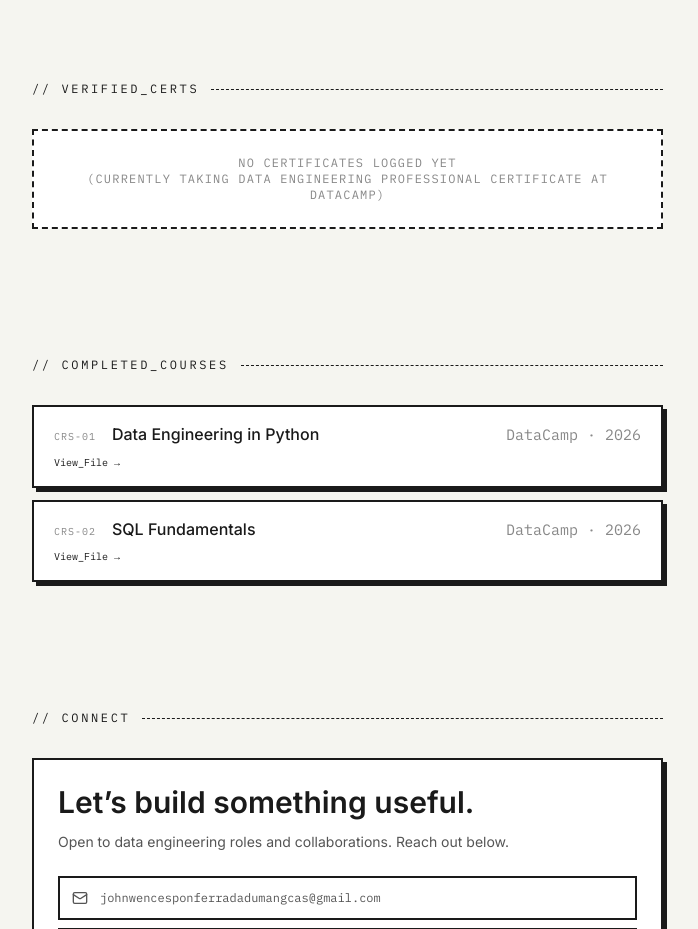
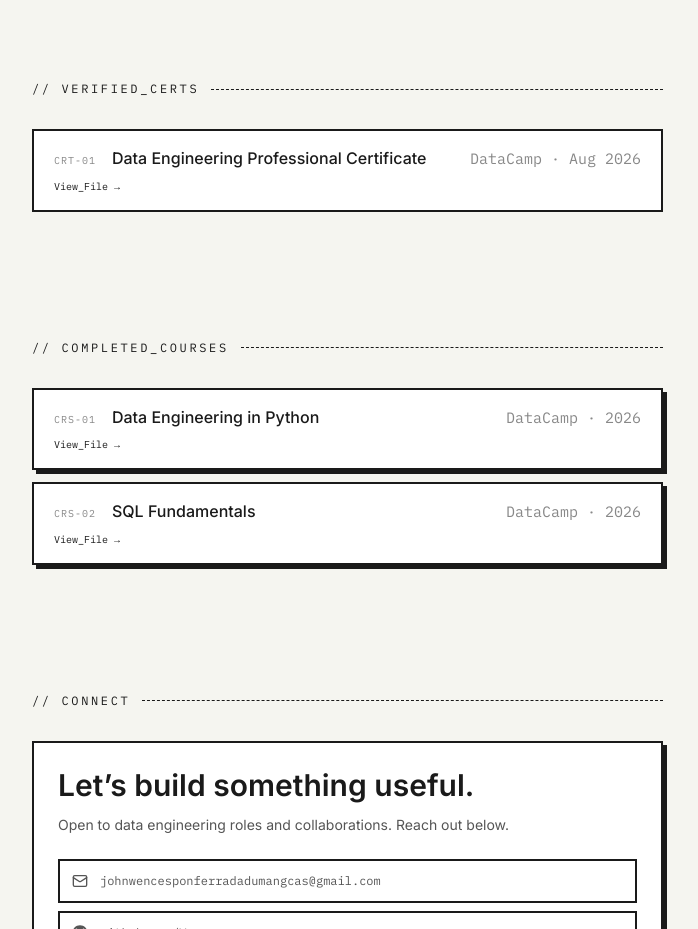
Before and after one commit to Yoeees/my-portfolio, a React (Vite) app: page / in a window 1280 px wide. Shown: the part 3380-4309 px from the top of the page, without its empty margins (553-1251 px from the left). Built offline with nearby package versions, Linux system fonts and the light colour scheme.

Commit message:
feat: added dataengineering certificate

```diff
--- a/src/components/sections/Certificates.tsx
+++ b/src/components/sections/Certificates.tsx
@@ -1,48 +1,114 @@
-import { ExternalLink } from "lucide-react";
+import { useState, useEffect } from "react";
 import Section from "../ui/Section";
 import Reveal from "../ui/Reveal";
-import { CERTIFICATES } from "../../data";
+import { CERTIFICATES, type Certificate } from "../../data";
+
+function CertificateCard({
+  cert,
+  index,
+  onImageClick,
+}: {
+  cert: Certificate;
+  index: number;
+  onImageClick: (img: string) => void;
+}) {
+  return (
+    <button
+      onClick={() => cert.image && onImageClick(cert.image)}
+      className="w-full cursor-pointer border-2 border-line bg-panel px-5 py-4 text-left transition-brutal hover:-translate-x-0.5 hover:-translate-y-0.5 hover:shadow-brutal hover:border-accent"
+    >
+      <div className="flex flex-wrap items-baseline justify-between gap-x-4 gap-y-1">
+        <div className="flex flex-wrap items-baseline gap-x-4 gap-y-1">
+          <span className="font-mono text-[10px] uppercase tracking-widest text-soft">
+            CRT-{String(index + 1).padStart(2, "0")}
+          </span>
+          <h3 className="text-ink font-medium leading-snug">{cert.title}</h3>
+        </div>
+        <span className="font-mono text-[15px] text-soft">
+          {cert.issuer}
+          {cert.date && <span> · {cert.date}</span>}
+        </span>
+      </div>
+      <div className="mt-2 flex gap-3 font-mono text-[10px] text-accent">
+        {cert.image && <span>View_File →</span>}
+      </div>
+    </button>
+  );
+}
 
 export default function Certificates() {
+  const [selectedImage, setSelectedImage] = useState<string | null>(null);
+
+  useEffect(() => {
+    const handleKeyDown = (e: KeyboardEvent) => {
+      if (e.key === "Escape" && selectedImage) {
+        setSelectedImage(null);
+      }
+    };
+
+    if (selectedImage) {
+      document.addEventListener("keydown", handleKeyDown);
+      return () => document.removeEventListener("keydown", handleKeyDown);
+    }
+  }, [selectedImage]);
+
   return (
     <Section id="certificates" title="VERIFIED_CERTS">
       {CERTIFICATES.length === 0 ? (
         <div className="border-2 border-dashed border-line bg-panel p-6 text-center">
           <p className="font-mono text-xs uppercase tracking-widest text-soft">
-            no certificates logged yet <br/>
-            (Currently Taking Data Engineering Professional Certificate at DataCamp)
+            no certificates logged yet
           </p>
         </div>
       ) : (
         <div className="space-y-3">
           {CERTIFICATES.map((cert, i) => (
             <Reveal key={i} delay={i * 80}>
-              <div className="group border-2 border-line bg-panel px-5 py-4 transition-brutal hover:-translate-x-0.5 hover:-translate-y-0.5 hover:shadow-brutal hover:border-accent">
-                <div className="flex flex-wrap items-baseline gap-x-4 gap-y-1">
-                  <span className="font-mono text-[10px] uppercase tracking-widest text-soft">
-                    CRT-{String(i + 1).padStart(2, "0")}
-                  </span>
-                  <h3 className="text-ink font-medium leading-snug group-hover:text-accent">
-                    {cert.title}
-                  </h3>
-                  <p className="text-sm text-muted">{cert.issuer}</p>
-                  <span className="font-mono text-[10px] text-soft">
-                    {cert.date || "—"}
-                  </span>
-                  {cert.url && (
-                    <a
-                      href={cert.url}
-                      target="_blank"
-                      rel="noreferrer"
-                      className="ml-auto flex items-center gap-1 font-mono text-xs text-accent hover:underline cursor-pointer"
-                    >
-                      View_File <ExternalLink size={12} />
-                    </a>
-                  )}
-                </div>
-              </div>
+              <CertificateCard
+                cert={cert}
+                index={i}
+                onImageClick={(img) => setSelectedImage(img)}
+              />
             </Reveal>
           ))}
+        </div>
+      )}
+
+      {selectedImage && (
+        <div
+          className="fixed inset-0 z-50 flex items-center justify-center bg-black/80 p-4"
+          onClick={() => setSelectedImage(null)}
+        >
+          <div
+            className="w-full max-w-4xl border-2 border-line bg-panel shadow-brutal-lg"
+            onClick={(e) => e.stopPropagation()}
+          >
+            <div className="flex items-center justify-between border-b-2 border-line px-4 py-3">
+              <span className="font-mono text-xs uppercase tracking-widest text-accent">
+                STATEMENT_VIEWER.exe
+              </span>
+              <button
+                type="button"
+                className="cursor-pointer font-mono text-xs text-muted hover:text-accent transition-colors"
+                onClick={() => setSelectedImage(null)}
+                aria-label="Close"
+              >
+                [ESC] close
+              </button>
+            </div>
+            <div className="p-4">
+              <img
+                src={selectedImage}
+                alt="Professional certificate"
+                className="w-full max-h-[70vh] object-contain border-2 border-line bg-panel-muted"
+              />
+            </div>
+            <div className="border-t-2 border-line px-4 py-2">
+              <p className="font-mono text-[10px] uppercase tracking-widest text-soft">
+                // view_file --type=certificate
+              </p>
+            </div>
+          </div>
         </div>
       )}
     </Section>
--- a/src/data.ts
+++ b/src/data.ts
@@ -1,5 +1,6 @@
 import dataengineerCert from "./assets/certificate_page-0001.jpg";
 import sqlfundamentals from "./assets/SQL_Fundamentals.jpg"
+import deProfessionalCert from "./assets/data-engineering-cert.jpg";
 import dostCert from "./assets/DOST CARAGA.jpg";
 import lodiCert from "./assets/Project LODI.jpg";
 
@@ -23,6 +24,7 @@ export interface Certificate {
   issuer: string;
   date?: string;
   url?: string;
+  image?: string;
 }
 
 export interface Course {
@@ -179,7 +181,14 @@ export const WORK_EXPERIENCE: WorkExperience[] = [
   },
 ];
 
-export const CERTIFICATES: Certificate[] = [];
+export const CERTIFICATES: Certificate[] = [
+  {
+    title: "Data Engineering Professional Certificate",
+    issuer: "DataCamp",
+    date: "Aug 2026",
+    image: deProfessionalCert,
+  },
+];
 
 export const COURSES: Course[] = [
   {
```
Also changed, not shown: src/assets/data-engineering-cert.jpg (added).
